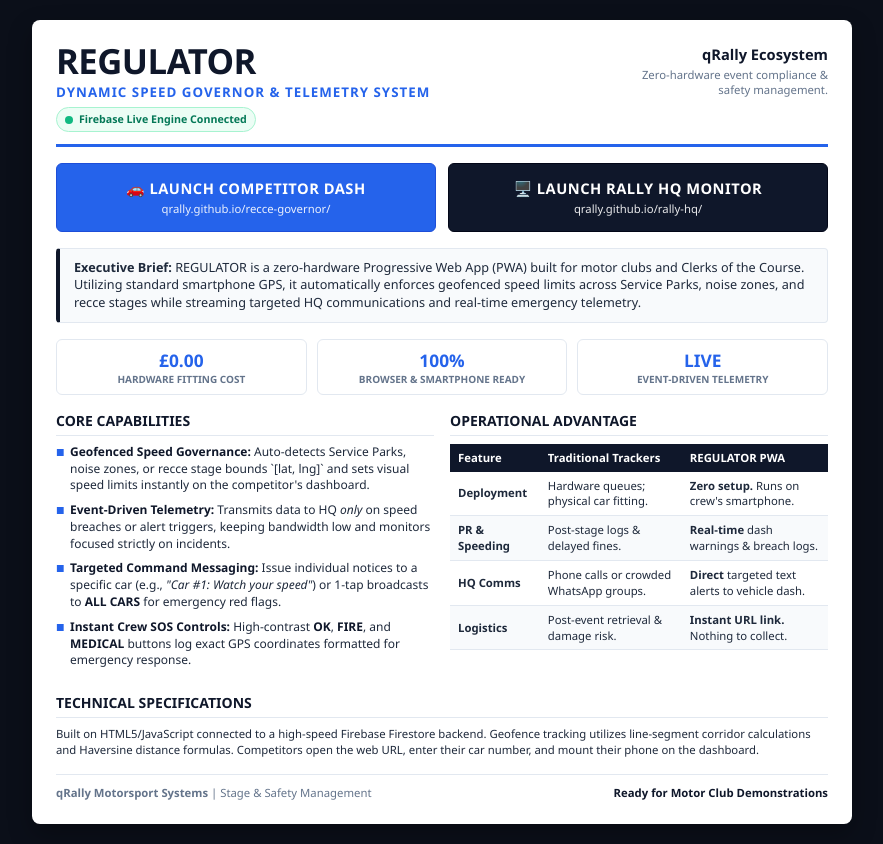
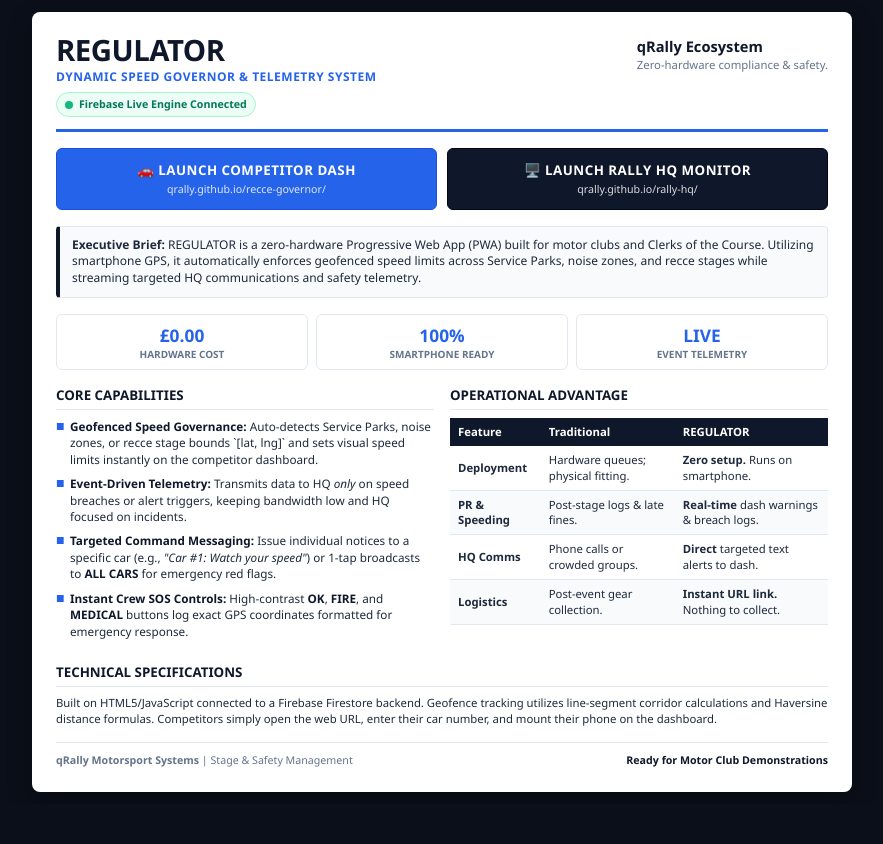
Before and after one commit to QRally/qrally-recce, a plain HTML site: page index.html in a window 1280 px wide. Shown: the whole page, without its empty margins (198-1081 px from the left). After the commit the page ends 804 px from the top, so only its background shows below. Drawn offline with Linux system fonts and the light colour scheme.

Commit message:
Refactor styles and update text for clarity
Removed unused CSS variable for accent-red and adjusted various styles for better layout and readability. Updated text for clarity in several sections.

```diff
--- a/index.html
+++ b/index.html
@@ -14,7 +14,6 @@
     --primary: #0f172a;
     --accent: #2563eb;
     --accent-green: #10b981;
-    --accent-red: #dc2626;
     --text-dark: #1e293b;
     --text-light: #64748b;
     --bg-subtle: #f8fafc;
@@ -25,7 +24,7 @@
     box-sizing: border-box;
     margin: 0;
     padding: 0;
-    font-family: 'Segoe UI', -apple-system, BlinkMacSystemFont, Helvetica, Arial, sans-serif;
+    font-family: 'Segoe UI', -apple-system, BlinkMacSystemFont, Roboto, Helvetica, Arial, sans-serif;
   }
 
   body {
@@ -33,7 +32,7 @@
     color: var(--text-dark);
     font-size: 10pt;
     line-height: 1.4;
-    padding: 20px 10px;
+    padding: 12px 8px;
     display: flex;
     justify-content: center;
   }
@@ -42,23 +41,35 @@
     width: 100%;
     max-width: 820px;
     background: #ffffff;
-    padding: 24px;
+    padding: 16px;
     border-radius: 8px;
     box-shadow: 0 10px 25px rgba(0,0,0,0.3);
+    overflow: hidden; /* Prevents horizontal scroll bleed */
   }
 
   /* Header Section */
   .header {
     display: flex;
-    justify-content: space-between;
-    align-items: flex-start;
+    flex-direction: column;
+    gap: 10px;
     border-bottom: 3px solid var(--accent);
     padding-bottom: 12px;
     margin-bottom: 16px;
   }
 
+  @media (min-width: 600px) {
+    .header {
+      flex-direction: row;
+      justify-content: space-between;
+      align-items: flex-start;
+    }
+    .page-container {
+      padding: 24px;
+    }
+  }
+
   .title-group h1 {
-    font-size: 26pt;
+    font-size: 22pt;
     font-weight: 900;
     color: var(--primary);
     letter-spacing: -0.5px;
@@ -66,11 +77,11 @@
   }
 
   .title-group .subtitle {
-    font-size: 10pt;
+    font-size: 9pt;
     font-weight: 700;
     color: var(--accent);
     text-transform: uppercase;
-    letter-spacing: 1px;
+    letter-spacing: 0.5px;
     margin-top: 4px;
   }
 
@@ -93,15 +104,20 @@
     height: 8px;
     background-color: var(--accent-green);
     border-radius: 50%;
-    display: inline-block;
   }
 
   /* Action Buttons / Portal Links */
   .portal-actions {
     display: grid;
+    grid-template-columns: 1fr;
+    gap: 10px;
+    margin-bottom: 16px;
+  }
+
+  @media (min-width: 520px) {
+    .portal-actions {
       grid-template-columns: 1fr 1fr;
-    gap: 12px;
-    margin-bottom: 16px;
+    }
   }
 
   .btn-card {
@@ -109,10 +125,10 @@
     flex-direction: column;
     justify-content: center;
     align-items: center;
-    padding: 14px 16px;
+    padding: 12px 14px;
     border-radius: 6px;
     text-decoration: none;
-    transition: all 0.2s ease;
+    transition: transform 0.2s ease;
     text-align: center;
   }
 
@@ -122,35 +138,23 @@
     border: 1px solid #1d4ed8;
   }
 
-  .btn-primary:hover {
-    background: #1d4ed8;
-    transform: translateY(-1px);
-  }
-
   .btn-dark {
     background: var(--primary);
     color: #ffffff;
     border: 1px solid #020617;
   }
 
-  .btn-dark:hover {
-    background: #1e293b;
-    transform: translateY(-1px);
-  }
-
   .btn-title {
-    font-size: 11pt;
+    font-size: 10pt;
     font-weight: 800;
     letter-spacing: 0.5px;
-    display: flex;
-    align-items: center;
-    gap: 6px;
   }
 
   .btn-desc {
-    font-size: 8.5pt;
-    opacity: 0.9;
+    font-size: 8pt;
+    opacity: 0.85;
     margin-top: 2px;
+    word-break: break-all;
   }
 
   /* Executive Summary Box */
@@ -159,21 +163,63 @@
     border: 1px solid var(--border);
     border-left: 4px solid var(--primary);
     border-radius: 4px;
-    padding: 10px 14px;
+    padding: 10px 12px;
     margin-bottom: 16px;
-    font-size: 9.5pt;
+    font-size: 9pt;
   }
 
-  /* Grid Layout */
-  .grid-2 {
+  /* Stat Badges */
+  .highlights-row {
     display: grid;
-    grid-template-columns: 1fr 1fr;
+    grid-template-columns: repeat(3, 1fr);
+    gap: 8px;
+    margin-bottom: 16px;
+  }
+
+  .highlight-card {
+    border: 1px solid var(--border);
+    border-radius: 6px;
+    padding: 8px 4px;
+    background: #ffffff;
+    text-align: center;
+  }
+
+  .highlight-card .val {
+    font-size: 11pt;
+    font-weight: 900;
+    color: var(--accent);
+  }
+
+  .highlight-card .lbl {
+    font-size: 6.5pt;
+    font-weight: 700;
+    color: var(--text-light);
+    text-transform: uppercase;
+  }
+
+  @media (min-width: 520px) {
+    .highlight-card .val { font-size: 13pt; }
+    .highlight-card .lbl { font-size: 7.5pt; }
+  }
+
+  /* Content Sections */
+  .content-grid {
+    display: flex;
+    flex-direction: column;
     gap: 16px;
     margin-bottom: 16px;
   }
 
+  @media (min-width: 680px) {
+    .content-grid {
+      display: grid;
+      grid-template-columns: 1fr 1fr;
+      gap: 16px;
+    }
+  }
+
   .section-title {
-    font-size: 10.5pt;
+    font-size: 10pt;
     font-weight: 800;
     color: var(--primary);
     text-transform: uppercase;
@@ -190,7 +236,7 @@
     margin-bottom: 8px;
     position: relative;
     padding-left: 14px;
-    font-size: 9pt;
+    font-size: 8.8pt;
   }
 
   .feature-list li::before {
@@ -206,12 +252,18 @@
     color: var(--primary);
   }
 
-  /* Table Styling */
+  /* Responsive Table Container */
+  .table-wrapper {
+    width: 100%;
+    overflow-x: auto;
+    -webkit-overflow-scrolling: touch;
+  }
+
   table {
     width: 100%;
     border-collapse: collapse;
-    margin-top: 4px;
     font-size: 8.5pt;
+    min-width: 280px;
   }
 
   th {
@@ -231,33 +283,14 @@
     background: var(--bg-subtle);
   }
 
-  /* Highlights Row */
-  .highlights-row {
-    display: grid;
-    grid-template-columns: repeat(3, 1fr);
-    gap: 10px;
+  /* Technical Footer Block */
+  .tech-block {
     margin-bottom: 16px;
   }
 
-  .highlight-card {
-    border: 1px solid var(--border);
-    border-radius: 6px;
-    padding: 8px 10px;
-    background: #ffffff;
-    text-align: center;
-  }
-
-  .highlight-card .val {
-    font-size: 13pt;
-    font-weight: 900;
-    color: var(--accent);
-  }
-
-  .highlight-card .lbl {
-    font-size: 7.5pt;
-    font-weight: 700;
-    color: var(--text-light);
-    text-transform: uppercase;
+  .tech-block p {
+    font-size: 8.5pt;
+    color: var(--text-dark);
   }
 
   /* Footer */
@@ -265,10 +298,18 @@
     border-top: 1px solid var(--border);
     padding-top: 10px;
     display: flex;
+    flex-direction: column;
+    gap: 4px;
+    font-size: 8pt;
+    color: var(--text-light);
+  }
+
+  @media (min-width: 520px) {
+    .footer {
+      flex-direction: row;
       justify-content: space-between;
       align-items: center;
-    font-size: 8.5pt;
-    color: var(--text-light);
+    }
   }
 
   .contact-info {
@@ -286,6 +327,10 @@
       max-width: 100%;
       box-shadow: none;
       padding: 0;
+    }
+    .content-grid {
+      display: grid;
+      grid-template-columns: 1fr 1fr;
     }
     .portal-actions {
       grid-template-columns: 1fr 1fr;
@@ -311,10 +356,10 @@
         <span class="status-dot"></span> Firebase Live Engine Connected
       </div>
     </div>
-    <div style="text-align: right;">
+    <div class="header-right">
       <div style="font-size: 11pt; font-weight: 800; color: var(--primary);">qRally Ecosystem</div>
-      <div style="font-size: 8.5pt; color: var(--text-light); max-width: 200px; margin-top: 2px;">
-        Zero-hardware event compliance & safety management.
+      <div style="font-size: 8.5pt; color: var(--text-light);">
+        Zero-hardware compliance & safety.
       </div>
     </div>
   </div>
@@ -333,37 +378,37 @@
 
   <!-- Executive Summary -->
   <div class="summary-box">
-    <strong>Executive Brief:</strong> REGULATOR is a zero-hardware Progressive Web App (PWA) built for motor clubs and Clerks of the Course. Utilizing standard smartphone GPS, it automatically enforces geofenced speed limits across Service Parks, noise zones, and recce stages while streaming targeted HQ communications and real-time emergency telemetry.
+    <strong>Executive Brief:</strong> REGULATOR is a zero-hardware Progressive Web App (PWA) built for motor clubs and Clerks of the Course. Utilizing smartphone GPS, it automatically enforces geofenced speed limits across Service Parks, noise zones, and recce stages while streaming targeted HQ communications and safety telemetry.
   </div>
 
   <!-- Metric Badges -->
   <div class="highlights-row">
     <div class="highlight-card">
       <div class="val">£0.00</div>
-      <div class="lbl">Hardware Fitting Cost</div>
+      <div class="lbl">Hardware Cost</div>
     </div>
     <div class="highlight-card">
       <div class="val">100%</div>
-      <div class="lbl">Browser & Smartphone Ready</div>
+      <div class="lbl">Smartphone Ready</div>
     </div>
     <div class="highlight-card">
       <div class="val">LIVE</div>
-      <div class="lbl">Event-Driven Telemetry</div>
+      <div class="lbl">Event Telemetry</div>
     </div>
   </div>
 
-  <!-- System Features & Table -->
-  <div class="grid-2">
+  <!-- System Features & Table Grid -->
+  <div class="content-grid">
 
-    <!-- Left Column -->
+    <!-- Core Capabilities -->
     <div>
       <div class="section-title">Core Capabilities</div>
       <ul class="feature-list">
         <li>
-          <strong>Geofenced Speed Governance:</strong> Auto-detects Service Parks, noise zones, or recce stage bounds `[lat, lng]` and sets visual speed limits instantly on the competitor's dashboard.
+          <strong>Geofenced Speed Governance:</strong> Auto-detects Service Parks, noise zones, or recce stage bounds `[lat, lng]` and sets visual speed limits instantly on the competitor dashboard.
         </li>
         <li>
-          <strong>Event-Driven Telemetry:</strong> Transmits data to HQ <em>only</em> on speed breaches or alert triggers, keeping bandwidth low and monitors focused strictly on incidents.
+          <strong>Event-Driven Telemetry:</strong> Transmits data to HQ <em>only</em> on speed breaches or alert triggers, keeping bandwidth low and HQ focused on incidents.
         </li>
         <li>
           <strong>Targeted Command Messaging:</strong> Issue individual notices to a specific car (e.g., <em>"Car #1: Watch your speed"</em>) or 1-tap broadcasts to <strong>ALL CARS</strong> for emergency red flags.
@@ -374,49 +419,51 @@
       </ul>
     </div>
 
-    <!-- Right Column -->
+    <!-- Operational Advantage Table -->
     <div>
       <div class="section-title">Operational Advantage</div>
+      <div class="table-wrapper">
         <table>
           <thead>
             <tr>
               <th>Feature</th>
-            <th>Traditional Trackers</th>
-            <th>REGULATOR PWA</th>
+              <th>Traditional</th>
+              <th>REGULATOR</th>
             </tr>
           </thead>
           <tbody>
             <tr>
               <td><strong>Deployment</strong></td>
-            <td>Hardware queues; physical car fitting.</td>
-            <td><strong>Zero setup.</strong> Runs on crew's smartphone.</td>
+              <td>Hardware queues; physical fitting.</td>
+              <td><strong>Zero setup.</strong> Runs on smartphone.</td>
             </tr>
             <tr>
               <td><strong>PR & Speeding</strong></td>
-            <td>Post-stage logs & delayed fines.</td>
+              <td>Post-stage logs & late fines.</td>
               <td><strong>Real-time</strong> dash warnings & breach logs.</td>
             </tr>
             <tr>
               <td><strong>HQ Comms</strong></td>
-            <td>Phone calls or crowded WhatsApp groups.</td>
-            <td><strong>Direct</strong> targeted text alerts to vehicle dash.</td>
+              <td>Phone calls or crowded groups.</td>
+              <td><strong>Direct</strong> targeted text alerts to dash.</td>
             </tr>
             <tr>
               <td><strong>Logistics</strong></td>
-            <td>Post-event retrieval & damage risk.</td>
+              <td>Post-event gear collection.</td>
               <td><strong>Instant URL link.</strong> Nothing to collect.</td>
             </tr>
           </tbody>
         </table>
       </div>
+    </div>
 
   </div>
 
   <!-- Technical Summary -->
-  <div style="margin-bottom: 16px;">
+  <div class="tech-block">
     <div class="section-title">Technical Specifications</div>
-    <p style="font-size: 8.5pt; color: var(--text-dark);">
-      Built on HTML5/JavaScript connected to a high-speed Firebase Firestore backend. Geofence tracking utilizes line-segment corridor calculations and Haversine distance formulas. Competitors open the web URL, enter their car number, and mount their phone on the dashboard.
+    <p>
+      Built on HTML5/JavaScript connected to a Firebase Firestore backend. Geofence tracking utilizes line-segment corridor calculations and Haversine distance formulas. Competitors simply open the web URL, enter their car number, and mount their phone on the dashboard.
     </p>
   </div>
 
```
Lines whose indentation alone changed are shown as unchanged.
